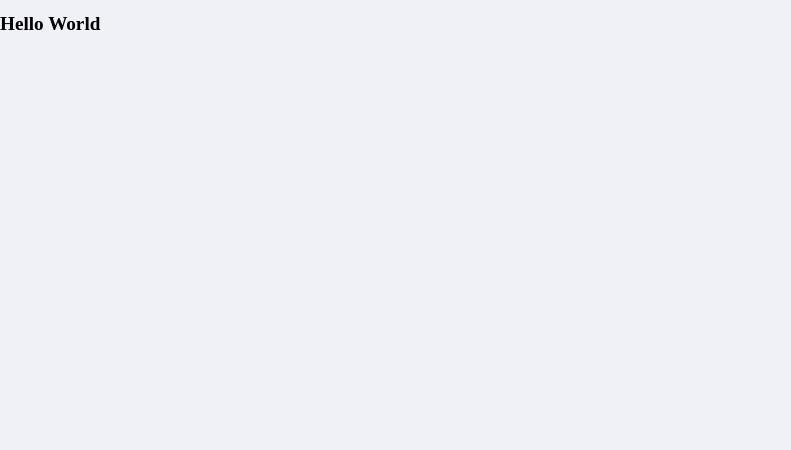
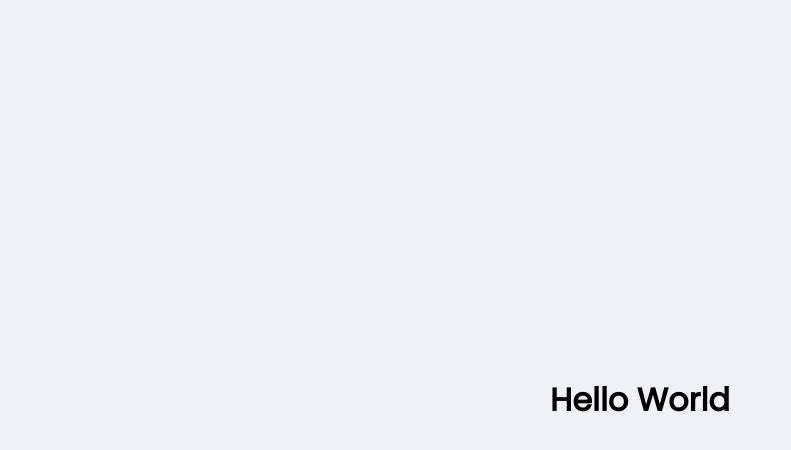
Before and after one commit to giandalpont/proffy, a React (Create React App) app in the folder web/: page / in a window 1280 px wide. Shown: the top 450 px of the page, without its empty margins (0-791 px from the left). Built offline with nearby package versions, Linux system fonts and the light colour scheme.

Commit message:
style: style adjustments

```diff
--- a/web/public/index.html
+++ b/web/public/index.html
@@ -4,6 +4,7 @@
     <meta charset="utf-8" />
     <meta name="viewport" content="width=device-width, initial-scale=1" />
     <meta name="theme-color" content="#000000" />
+     <link href="https://fonts.googleapis.com/css2?family=Archivo:wght@400;700&family=Poppins&display=swap" rel="stylesheet">
     <title>Proffy</title>
   </head>
   <body>
--- a/web/src/App.tsx
+++ b/web/src/App.tsx
@@ -1,6 +1,6 @@
 import React from 'react'
+import './styles/normalize.css'
 import './styles/global.css'
-import './styles/normalize.css'
 
 function App() {
   return (
--- a/web/src/styles/global.css
+++ b/web/src/styles/global.css
@@ -34,3 +34,27 @@
 body {
   background: var(--color-background);
 }
+
+#root {
+  display: flex;
+  align-items: center;
+  justify-content: center;
+}
+
+body,
+input,
+button,
+textarea {
+  font: 500 1.6rem Poppins;
+}
+
+.container {
+  width: 90vw;
+  max-width: 700px;
+}
+
+@media (min-width: 700px){
+  :root {
+    font-size: 62.5%;
+  }
+}
```
